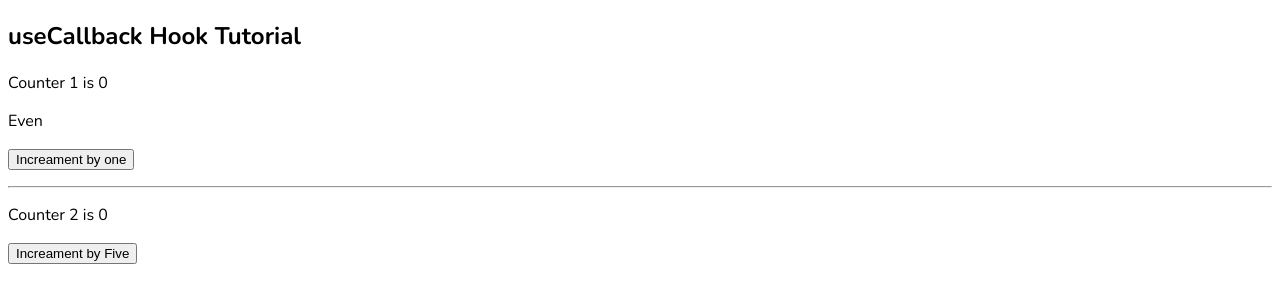
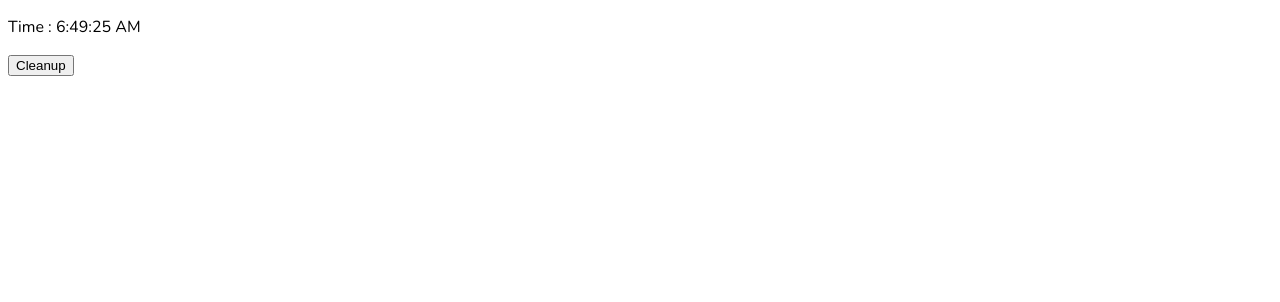
Before and after one commit to hridoyhaque01/react_classes, a React (Create React App) app in the folder myapp/: page / in a window 1280 px wide. Shown: the top 302 px of the page. Built offline with nearby package versions, Linux system fonts and the light colour scheme.

Commit message:
useRef and useForward source code uploaded

```diff
--- a/myapp/src/App.js
+++ b/myapp/src/App.js
@@ -1,38 +1,12 @@
-import React, { useCallback, useMemo, useState } from "react";
-
-import Button from "./components/Button";
-import ShowCount from "./components/ShowCount";
-import Title from "./components/Title";
+import React from "react";
+import Time from "./components/Time";
 
 export default function App() {
-  const [count1, setCount1] = useState(0);
-  const [count2, setCount2] = useState(0);
-
-  const increamentByOne = useCallback(() => {
-    setCount1((prevCount) => prevCount + 1);
-  }, []);
-
-  const increamentByFive = useCallback(() => {
-    setCount2((prevCount) => prevCount + 5);
-  }, []);
-
-  // const isEvenOrOdd = () => count1 % 2 === 0;
-  const isEvenOrOdd = useMemo(() => {
-    let i = 0;
-    while (i < 10000000000) i += 1;
-    return count1 % 2 === 0;
-  }, [count1]);
-
   return (
     <div>
-      <Title />
-      <ShowCount count={count1} title="Counter 1" />
-      <span>{isEvenOrOdd ? "Even" : "Odd"}</span>
-      <Button handleClick={increamentByOne}>Increament by one</Button>
-      <hr />
-      <ShowCount count={count2} title="Counter 2" />
-
-      <Button handleClick={increamentByFive}>Increament by Five</Button>
+      <div>
+        <Time />
+      </div>
     </div>
   );
 }
--- a/myapp/src/components/Button.js
+++ /dev/null
@@ -1,15 +0,0 @@
-import React from "react";
-
-function Button({ handleClick, children }) {
-  console.log(`rendering button ${children}`);
-  return (
-    <div>
-      <p>
-        <button type="button" onClick={handleClick}>
-          {children}
-        </button>
-      </p>
-    </div>
-  );
-}
-export default React.memo(Button);
--- a/myapp/src/components/ShowCount.js
+++ /dev/null
@@ -1,13 +0,0 @@
-import React from "react";
-
-function ShowCount({ count, title }) {
-  console.log(`rendering ${title} ....`);
-  return (
-    <div>
-      <p>
-        {title} is {count}
-      </p>
-    </div>
-  );
-}
-export default React.memo(ShowCount);
--- /dev/null
+++ b/myapp/src/components/Time.js
@@ -0,0 +1,28 @@
+import React, { useEffect, useRef, useState } from "react";
+
+export default function Time() {
+  const [date, setDate] = useState(new Date());
+  const buttonRef = useRef();
+  const tick = () => {
+    setDate(new Date());
+  };
+
+  useEffect(() => {
+    buttonRef.current = setInterval(tick, 1000);
+
+    //   do the cleanup - stop the timer
+    return () => {
+      clearInterval(buttonRef.current);
+    };
+  }, []);
+  return (
+    <div>
+      <p>Time : {date.toLocaleTimeString()}</p>
+      <p>
+        <button type="button" onClick={() => clearInterval(buttonRef.current)}>
+          Cleanup
+        </button>
+      </p>
+    </div>
+  );
+}
--- a/myapp/src/components/Title.js
+++ /dev/null
@@ -1,8 +0,0 @@
-import React from "react";
-
-function Title() {
-  console.log("rendering Title.....");
-  return <h2>useCallback Hook Tutorial</h2>;
-}
-
-export default React.memo(Title);
```
Also changed, not shown: myapp/src/components/Form.js (added, +18 -0 lines), myapp/src/components/Input.js (added, +8 -0 lines).
